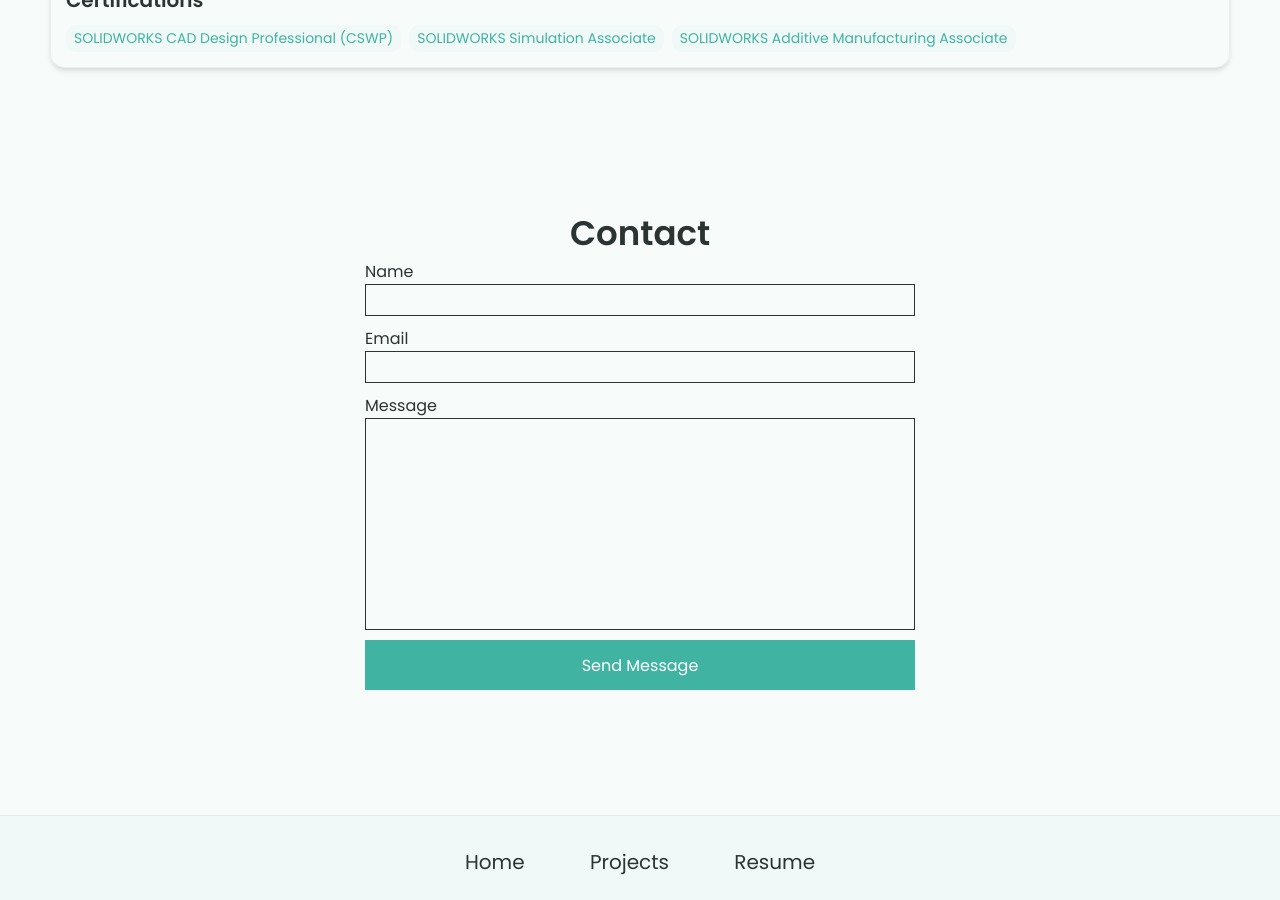
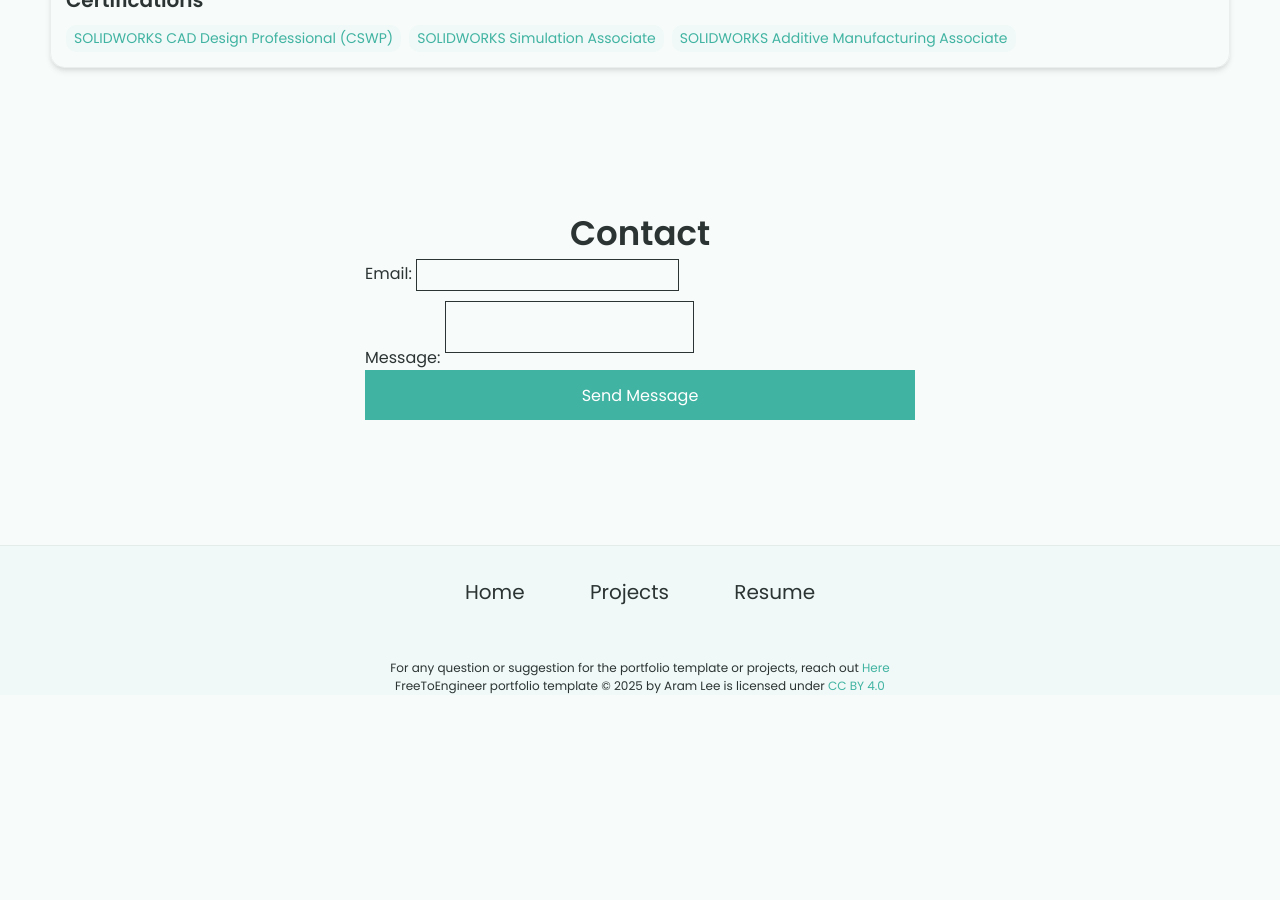
Before and after one commit to dylanengr/dylanengr.github.io, a Jekyll site: the page built from index.html, in a window 1280 px wide and 900 px high, scrolled down 2364 px. Built offline with Jekyll 4.4.1, drawn with Linux system fonts in a browser that asks for light colours; after the commit the page ends 3059 px from its top, so only the background shows below that.

Commit message:
Update contact.html

```diff
--- a/_includes/contact.html
+++ b/_includes/contact.html
@@ -4,17 +4,21 @@
 
     <div class="group">
 
-        <form action="https://formspree.io/f/{{site.formspree-key}}" method="POST">
-            <label for="name">Name</label>
-            <input type="text" id="name">
-
-            <label for="email">Email</label>
-            <input type="email" id="email" name="email">
-
-            <label for="message">Message</label>
-            <textarea id="message" cols = "30" rows="10" name="message"></textarea>
-
+        <form
+            action="https://formspree.io/f/xkgrlvlo"
+            method="POST"
+        >
+            <label>
+                Email:
+                <input type="email" name="email">
+            </label>
+            <label>
+                Message:
+                <textarea name="message"></textarea>
+            </label>
+            <!-- your other form fields go here -->
             <button type="submit">Send Message</button>
         </form>
+
     </div>
   </section>
```
